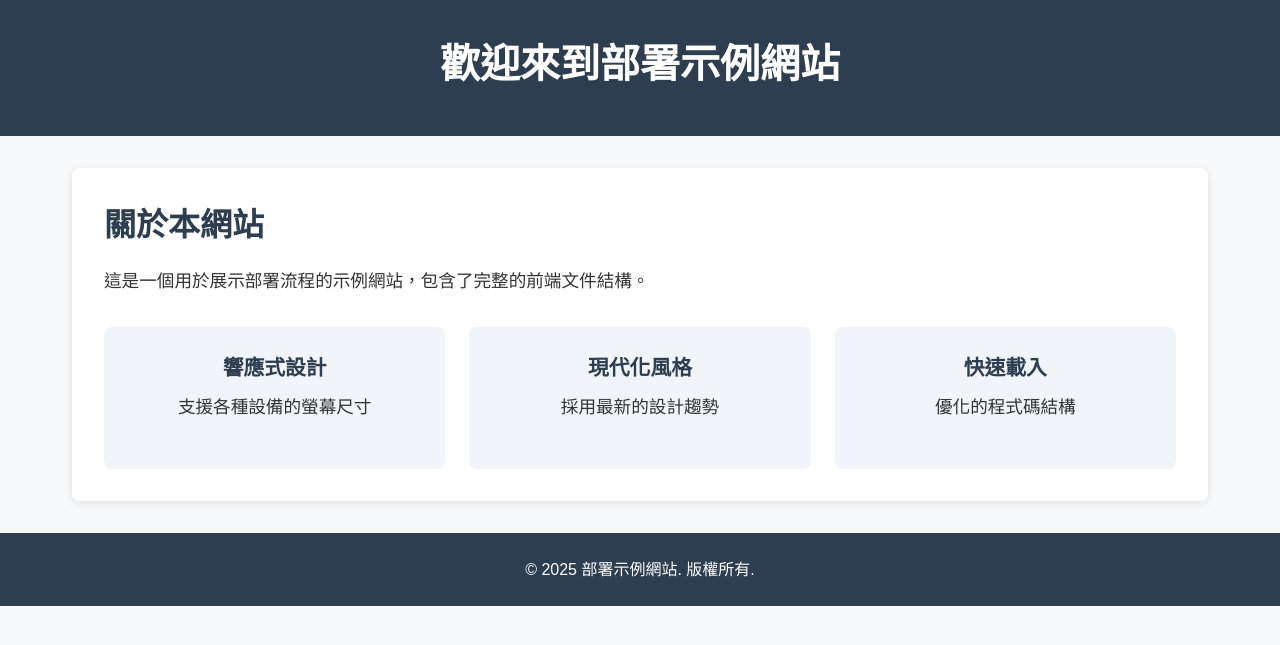
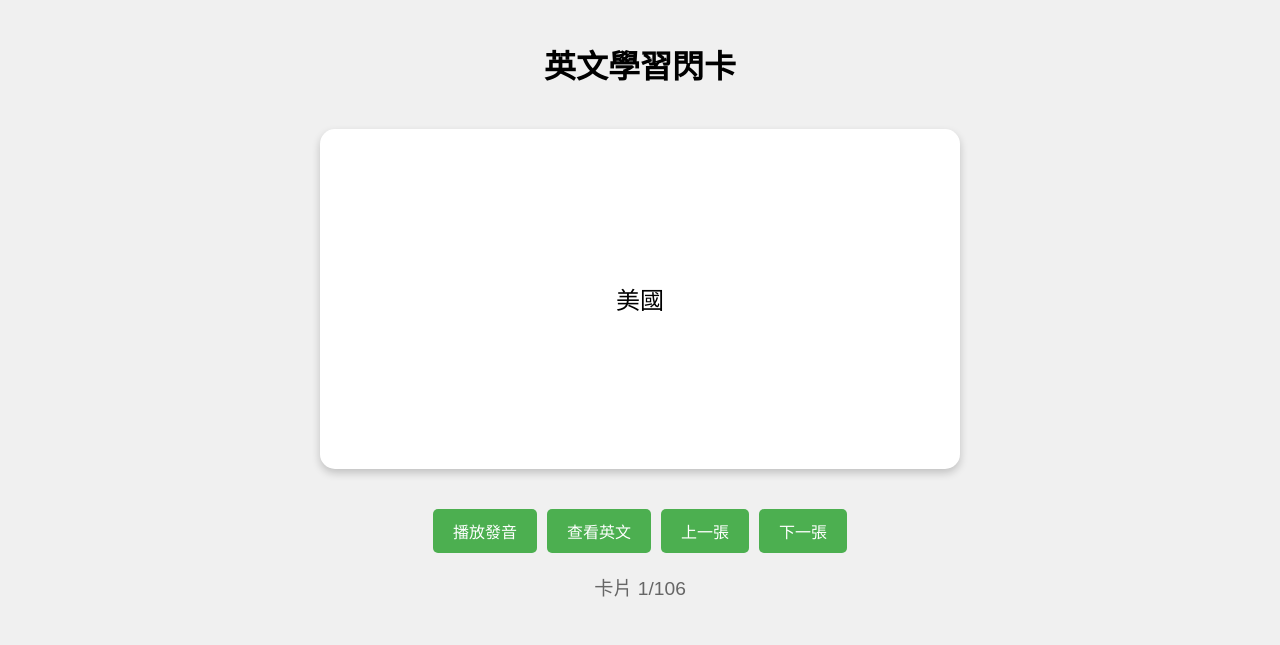
Before and after one commit to Joshua19683721/dpwd1, a Flask app: page / in a window 1280 px wide. Shown: the top 645 px of the page. Run offline with Flask 3, Linux system fonts and the light colour scheme; parts of the project's set-up code (start-up, migrations or seed data) failed here and were passed over.

Commit message:
Update index.html

```diff
--- a/templates/index.html
+++ b/templates/index.html
@@ -3,40 +3,183 @@
 <head>
     <meta charset="UTF-8">
     <meta name="viewport" content="width=device-width, initial-scale=1.0">
-    <title>部署示例網站</title>
-    <link rel="stylesheet" href="css/style.css">
+    <title>英文學習閃卡</title>
+    <style>
+        body {
+            font-family: "SimHei", "Microsoft JhengHei", sans-serif;
+            background-color: #f0f0f0;
+            display: flex;
+            flex-direction: column;
+            align-items: center;
+            padding: 20px;
+            margin: 0;
+        }
+        .card {
+            width: 90%;
+            max-width: 600px;
+            height: 300px;
+            background-color: white;
+            border-radius: 15px;
+            box-shadow: 0 4px 8px rgba(0,0,0,0.2);
+            display: flex;
+            align-items: center;
+            justify-content: center;
+            padding: 20px;
+            margin: 20px 0;
+            text-align: center;
+            font-size: 1.5em;
+            transition: transform 0.6s;
+            transform-style: preserve-3d;
+            position: relative;
+        }
+        .card.flipped {
+            transform: rotateY(180deg);
+        }
+        .card-front, .card-back {
+            position: absolute;
+            width: 90%;
+            backface-visibility: hidden;
+        }
+        .card-back {
+            transform: rotateY(180deg);
+            font-size: 0.9em;
+            line-height: 1.6;
+        }
+        .controls {
+            display: flex;
+            gap: 10px;
+            flex-wrap: wrap;
+            justify-content: center;
+            margin: 20px 0;
+        }
+        button {
+            padding: 10px 20px;
+            font-size: 1em;
+            border: none;
+            border-radius: 5px;
+            background-color: #4CAF50;
+            color: white;
+            cursor: pointer;
+            transition: background-color 0.3s;
+        }
+        button:hover {
+            background-color: #45a049;
+        }
+        .counter {
+            font-size: 1.2em;
+            color: #666;
+        }
+        .loading {
+            color: #666;
+            margin-top: 10px;
+        }
+    </style>
 </head>
 <body>
-    <header>
-        <h1>歡迎來到部署示例網站</h1>
-    </header>
+    <h1>英文學習閃卡</h1>
 
-    <main>
-        <section class="content">
-            <h2>關於本網站</h2>
-            <p>這是一個用於展示部署流程的示例網站，包含了完整的前端文件結構。</p>
+    <div class="card" id="flashcard">
+        <div class="card-front" id="cardFront"></div>
+        <div class="card-back" id="cardBack"></div>
+    </div>
 
-            <div class="features">
-                <div class="feature">
-                    <h3>響應式設計</h3>
-                    <p>支援各種設備的螢幕尺寸</p>
-                </div>
-                <div class="feature">
-                    <h3>現代化風格</h3>
-                    <p>採用最新的設計趨勢</p>
-                </div>
-                <div class="feature">
-                    <h3>快速載入</h3>
-                    <p>優化的程式碼結構</p>
-                </div>
-            </div>
-        </section>
-    </main>
+    <div class="controls">
+        <button onclick="playPronunciation()">播放發音</button>
+        <button onclick="flipCard()">查看英文</button>
+        <button onclick="prevCard()">上一張</button>
+        <button onclick="nextCard()">下一張</button>
+    </div>
 
-    <footer>
-        <p>&copy; 2025 部署示例網站. 版權所有.</p>
-    </footer>
+    <div class="counter" id="counter"></div>
+    <div class="loading" id="loading"></div>
 
-    <script src="js/main.js"></script>
+    <script>
+        // 從後端獲取卡片數據（Flask模板語法）
+        const cards = {{ cards|tojson }};
+
+        // 初始化變量
+        let currentIndex = 0;
+        let isFlipped = false;
+        const card = document.getElementById('flashcard');
+        const cardFront = document.getElementById('cardFront');
+        const cardBack = document.getElementById('cardBack');
+        const counter = document.getElementById('counter');
+        const loading = document.getElementById('loading');
+
+        // 顯示當前卡片
+        function showCard() {
+            const currentCard = cards[currentIndex];
+            cardFront.textContent = currentCard.chinese_word;
+            cardBack.innerHTML = `
+                英文: ${currentCard.english}<br>
+                音標: ${currentCard.phonetic}<br>
+                中文: ${currentCard.chinese_word}<br>
+                解釋: ${currentCard.chinese_sentence}
+            `;
+            counter.textContent = `卡片 ${currentIndex + 1}/${cards.length}`;
+        }
+
+        // 翻轉卡片
+        function flipCard() {
+            isFlipped = !isFlipped;
+            card.classList.toggle('flipped', isFlipped);
+            document.querySelector('button:nth-child(2)').textContent = isFlipped ? "返回中文" : "查看英文";
+        }
+
+        // 上一張卡片
+        function prevCard() {
+            currentIndex = (currentIndex - 1 + cards.length) % cards.length;
+            isFlipped = false;
+            card.classList.remove('flipped');
+            document.querySelector('button:nth-child(2)').textContent = "查看英文";
+            showCard();
+        }
+
+        // 下一張卡片
+        function nextCard() {
+            currentIndex = (currentIndex + 1) % cards.length;
+            isFlipped = false;
+            card.classList.remove('flipped');
+            document.querySelector('button:nth-child(2)').textContent = "查看英文";
+            showCard();
+        }
+
+        // 調用後端gTTS接口播放語音
+        function playPronunciation() {
+            const text = cards[currentIndex].english;
+            loading.textContent = "正在生成語音...";
+
+            fetch('/generate-audio', {
+                method: 'POST',
+                headers: {
+                    'Content-Type': 'application/json',
+                },
+                body: JSON.stringify({ text: text })
+            })
+            .then(response => {
+                if (!response.ok) {
+                    throw new Error("生成語音失敗");
+                }
+                return response.blob();
+            })
+            .then(blob => {
+                loading.textContent = "";
+                const audioUrl = URL.createObjectURL(blob);
+                const audio = new Audio(audioUrl);
+                audio.play();
+
+                audio.onended = () => {
+                    URL.revokeObjectURL(audioUrl);
+                };
+            })
+            .catch(error => {
+                loading.textContent = "";
+                alert("播放失敗: " + error.message);
+            });
+        }
+
+        // 初始化顯示第一張卡片
+        showCard();
+    </script>
 </body>
 </html>
```
